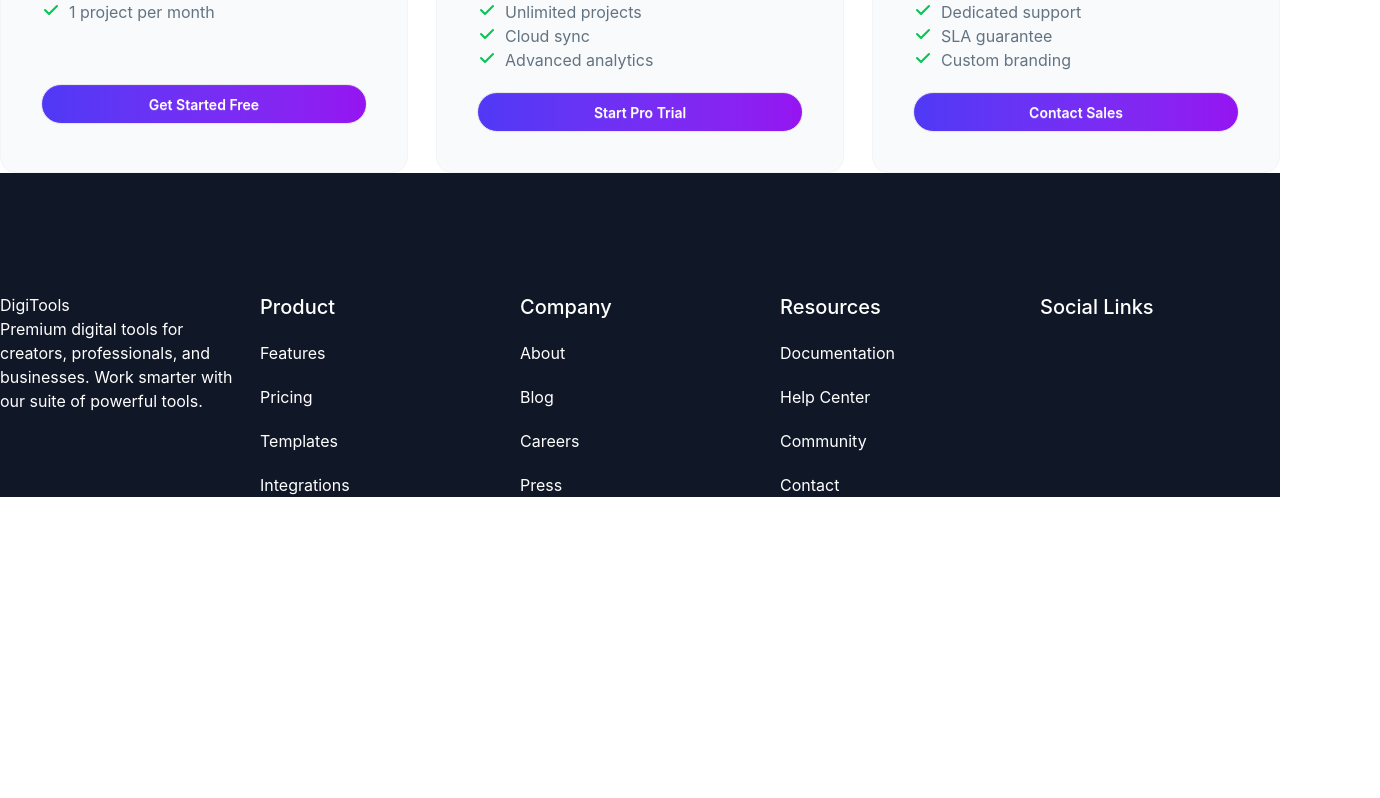
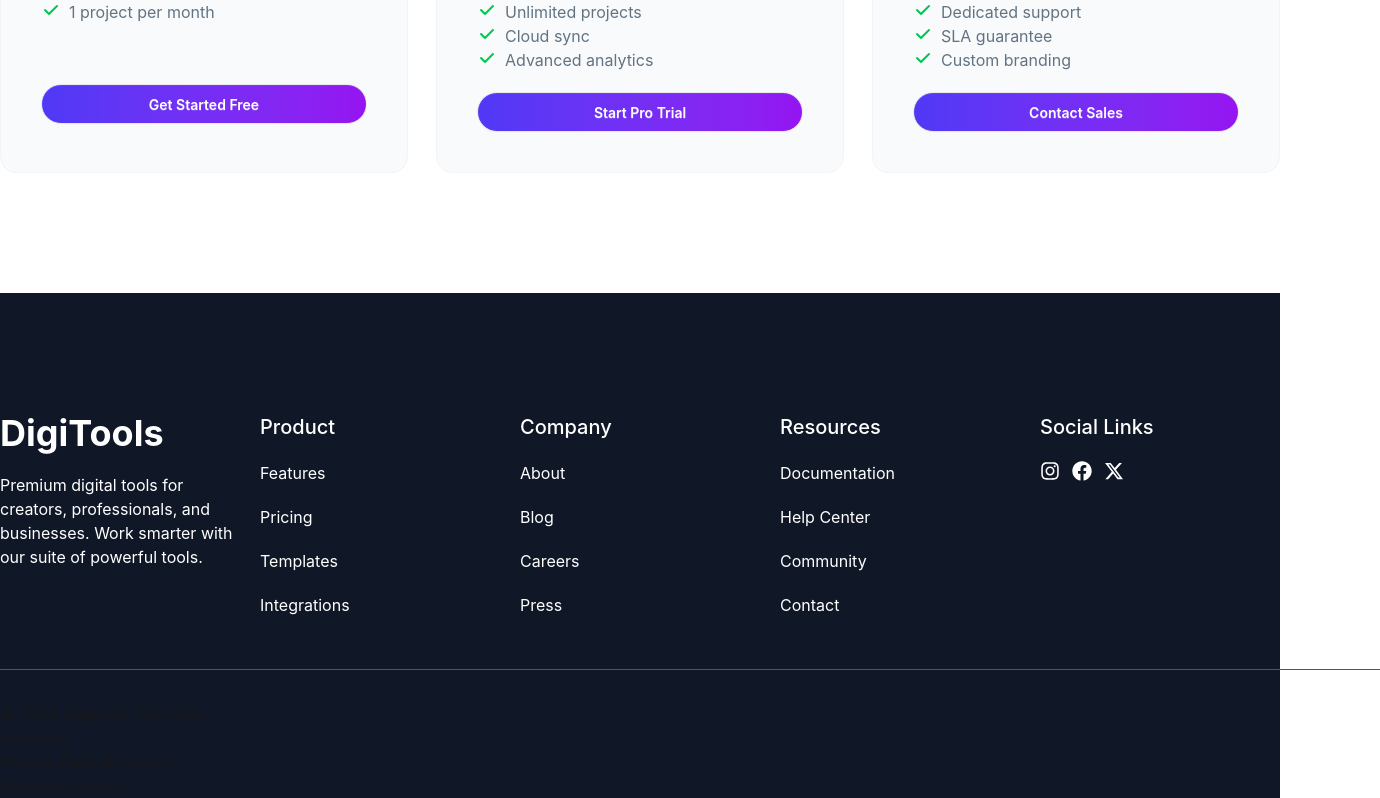
Before and after one commit to Susmita-Swarnaker/Digitools-Platfrom, a React (Vite) app: page / in a window 1280 px wide. Shown: the part 2812-3610 px from the top of the page, 1380 px wide, since content can reach past the window. Before the commit the page ends 3309 px from the top, so only its background shows below. Built offline with nearby package versions, Linux system fonts and the light colour scheme.

Commit message:
footer design complete

```diff
--- a/src/Components/Footer/Footer.jsx
+++ b/src/Components/Footer/Footer.jsx
@@ -1,11 +1,14 @@
 import React from 'react';
+import { FaInstagram } from "react-icons/fa";
+import { FaFacebook } from "react-icons/fa";
+import { FaXTwitter } from "react-icons/fa6";
 
 const Footer = () => {
     return (
         <div className='bg-[#101727]'>
-            <div className='container mx-auto grid grid-cols-5 gap-5 pt-30'>
+            <div className='container mx-auto grid grid-cols-5 gap-5 pt-30 '>
                 <div className='text-white'>
-                    <h1>DigiTools</h1>
+                    <h1 className='text-4xl font-bold mb-5'>DigiTools</h1>
                     <p>Premium digital tools for creators, professionals, and businesses. Work smarter with our suite of powerful tools.</p>
                     </div>
                     <div className='text-white space-y-5'>
@@ -44,10 +47,31 @@ const Footer = () => {
 
                         <div className='text-xl font-medium'>
                             <h1 className='text-white'>Social Links</h1>
+                            <div className='text-white flex gap-3 mt-5'>
+                                <FaInstagram />
+                                <FaFacebook />
+                                <FaXTwitter />
+                            </div>
+
+
+
+
 
 
 
                             </div>
+                            <div>
+                                 <hr className="h-[1px] w-[1380px] bg-gray-600 border-0 my-8" />
+                            <div>
+
+                                <h1>© 2026 Digitools. All rights reserved.</h1>
+                                <div>
+                                    <a href="">Privacy Policy</a>
+                                    <a href="">Terms of Science</a>
+                                    <a href="">Cookies</a>
+                                </div>
+                            </div>
+                             </div>
 
 
 
--- a/src/Components/Pricing/Pricing.jsx
+++ b/src/Components/Pricing/Pricing.jsx
@@ -9,7 +9,7 @@ const Pricing = () => {
                 <h1 className='text-5xl font-bold text-center'>Simple, Transparent Pricing</h1>
                 <p className='text-[#627382] text-center'>Choose the plan that fits your needs. Upgrade or downgrade anytime.</p>
             </div>
-            <div className='grid grid-cols-3 gap-7 container mx-auto mt-10'>
+            <div className='grid grid-cols-3 gap-7 container mx-auto mt-10 mb-30'>
                 <div className='border border-gray-100 bg-[#F9FAFC] rounded-2xl p-10'>
                     <h1 className='text-2xl font-bold'>Starter</h1>
                     <p className='text-[#627382] mb-6'>Perfect for getting started</p>
```
